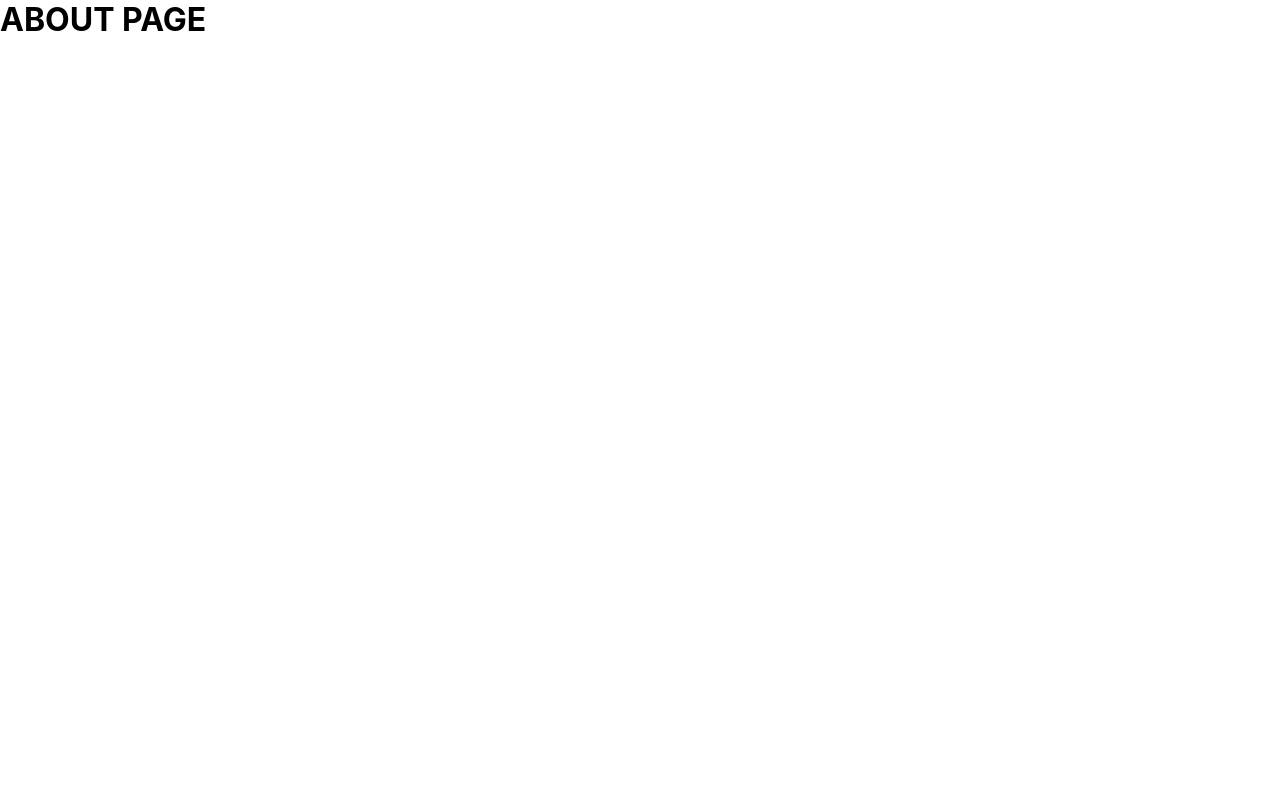
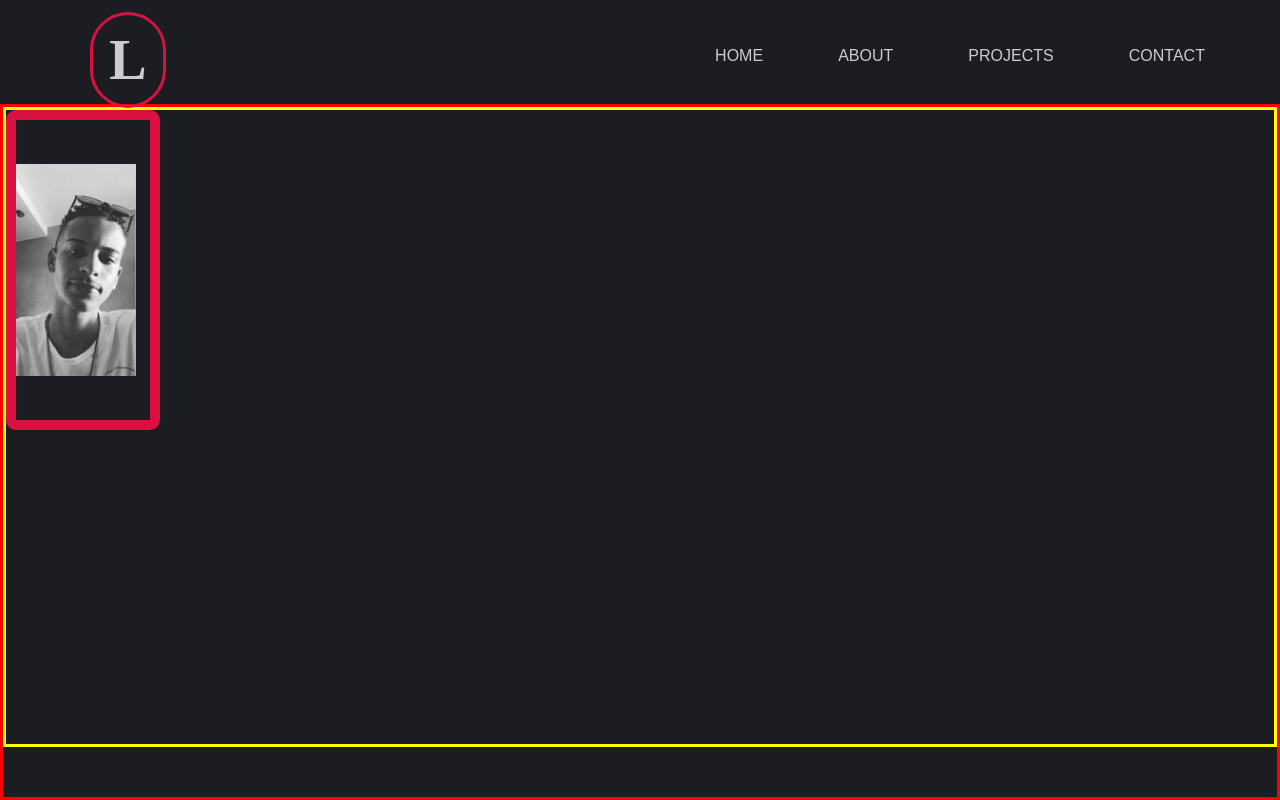
Before and after one commit to leovantine/finalchallenge-mod3, a React (Create React App) app: page /about in a window 1280 px wide. Built offline with nearby package versions, Linux system fonts and the light colour scheme; a web font is replaced by a local one.

Commit message:
I started working on the about page

```diff
--- a/src/App.js
+++ b/src/App.js
@@ -1,4 +1,6 @@
 import React from 'react'
+
+import HomeHeader from "./components/HomeHeader.js"
 
 import Route from "./components/Routes.js"
 
@@ -18,6 +20,7 @@ export default function App() {
   return (
     <Router>
       <GlobalStyle />
+      <HomeHeader />
       <Route />
     </Router>
   )
--- a/src/components/HomeHeader.js
+++ b/src/components/HomeHeader.js
@@ -76,6 +76,9 @@ export default function Header() {
       </TitleDiv>
       <Info>
         <Ul>
+          <Linking to="/">
+            <Li>HOME</Li>
+          </Linking>
           <Linking to="about">
             <Li>ABOUT</Li></Linking>
           <Linking to="projects">
--- a/src/pages/About.js
+++ b/src/pages/About.js
@@ -1,9 +1,45 @@
 import React from 'react'
+
+import img1 from "../images/img1.jpg"
+import img2 from "../images/img2.jpg"
+
+import styled from 'styled-components'
+
+const MainDiv = styled.div`
+border: solid red;
+width: 100%;
+height: 87vh;
+background-color: #1B1D22;
+`
+const FirstDivImg = styled.div`
+border: solid yellow;
+height: 80vh;
+`
+const BorderDiv = styled.div`
+border: solid 10px #D91140;
+border-radius: 10px;
+width: 12vw;
+height: 40vh;
+display: flex;
+align-items: center;
+`
+const ImgOne = styled.img`
+width: 90%;
+&:hover{
+    transition: all 0.5s;
+    cursor: pointer;
+    transform: scale(1.1);
+}
+`
 
 export default function About(){
     return(
-        <>
-        <h1>ABOUT PAGE</h1>
-        </>
+        <MainDiv>
+            <FirstDivImg>
+                <BorderDiv>
+                <ImgOne src={img1} alt="Leonardo Vantine"></ImgOne>
+                </BorderDiv>
+            </FirstDivImg>
+        </MainDiv>
     )
 }
--- a/src/pages/Home.js
+++ b/src/pages/Home.js
@@ -1,6 +1,5 @@
 import React from "react"
 
-import HomeHeader from "../components/HomeHeader.js"
 import HomeMain from "../components/HomeMain"
 import HomeFooter from "../components/HomeFooter.js"
 
@@ -8,7 +7,6 @@ import HomeFooter from "../components/HomeFooter.js"
 export default function App() {
   return (
     <div>
-      <HomeHeader />
       <HomeMain />
       <HomeFooter />
     </div>
--- a/src/pages/Projects.js
+++ b/src/pages/Projects.js
@@ -1,9 +1,25 @@
 import React from 'react'
+
+import styled from 'styled-components'
+
+const MainDiv = styled.div`
+border: solid red;
+width: 100%;
+height: 87vh;
+background-color: #1B1D22;
+`
 
 export default function Projects(){
     return(
-        <>
-        <h1>PROJECTS PAGE</h1>
-        </>
+        <MainDiv>
+           {/*  <CardOne></CardOne>
+            <CardTwo></CardTwo>
+            <CardThree></CardThree>
+            <CardFour></CardFour>
+            <CardFive></CardFive>
+            <CardSix></CardSix>
+            <CardSeven></CardSeven>
+            <CardEight></CardEight> */}
+        </MainDiv>
     )
 }
```
Also changed, not shown: src/images/img1.jpg (added), src/images/img2.jpg (added).
